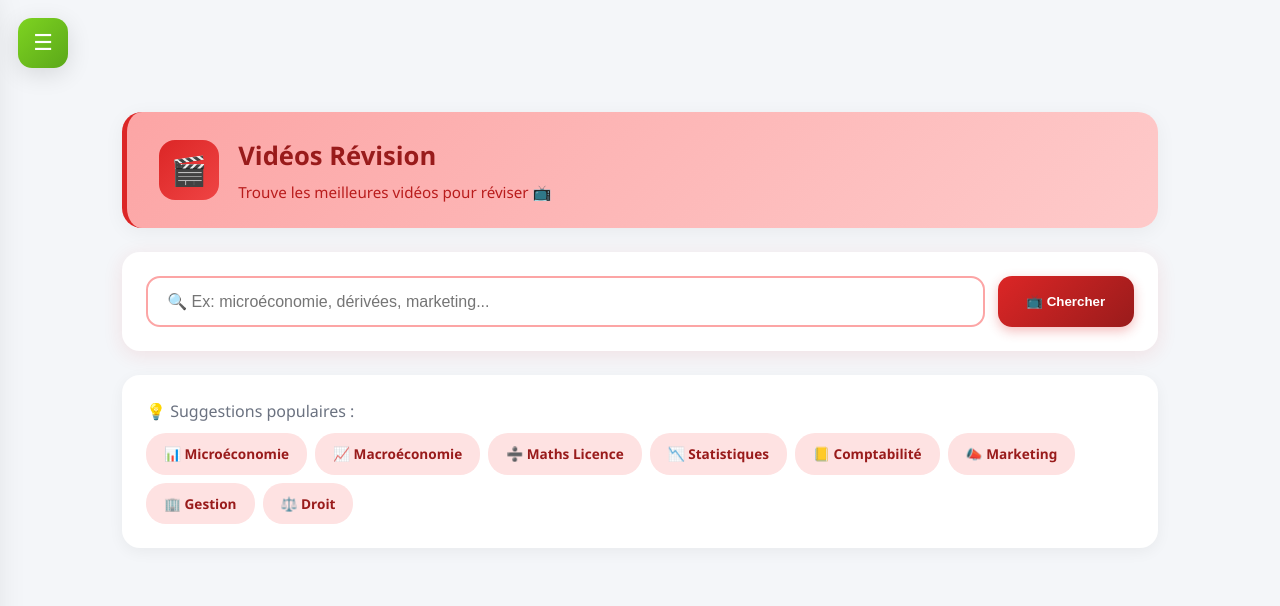
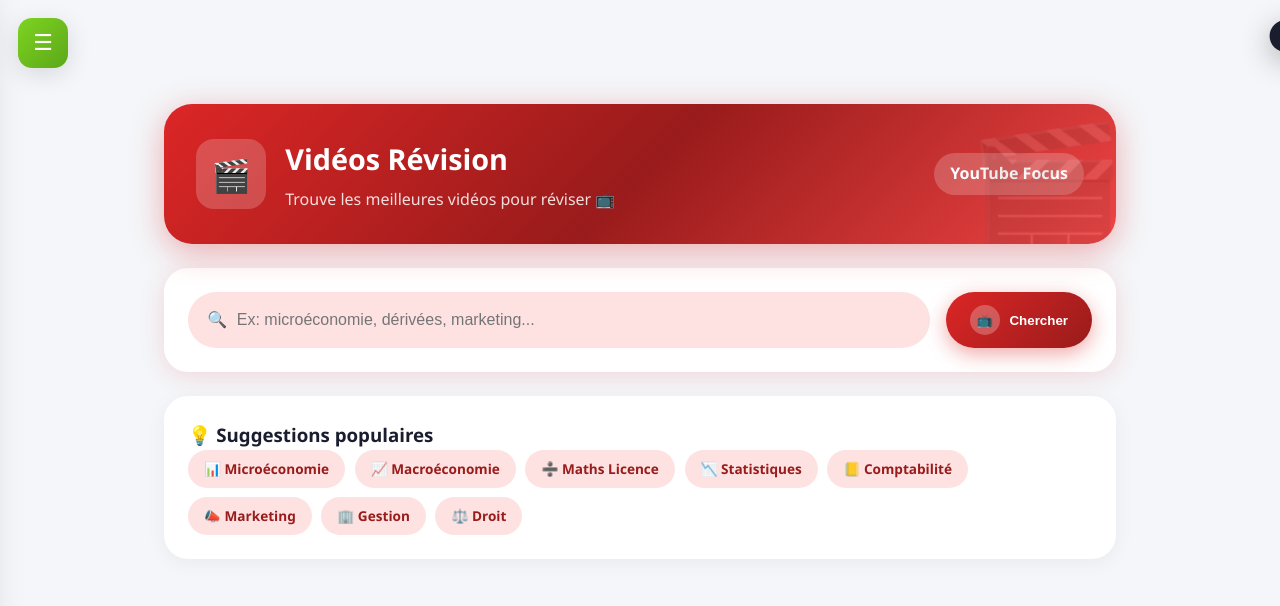
Before and after one commit to henoctoure846-hash/nokirova, a Flask app: page /videos in a window 1280 px wide. Shown: the top 606 px of the page. Run offline with Flask 3, Linux system fonts and the light colour scheme; data that the repository does not hold is empty; parts of the project's set-up code (start-up, migrations or seed data) failed here and were passed over; some libraries are stand-ins or nearby versions.

Commit message:
✨ Videos redesign PRO

```diff
--- a/web/templates/videos.html
+++ b/web/templates/videos.html
@@ -1,77 +1,234 @@
 {% extends "base.html" %}
 {% block title %}Vidéos Révision - NOKIROVA{% endblock %}
 {% block contenu %}
-<div class="page-container">
 
-  <div class="page-header" style="background: linear-gradient(135deg, #FCA5A5, #FECACA); border-left: 5px solid #DC2626;">
-    <div class="page-header-icon" style="background: linear-gradient(135deg, #DC2626, #EF4444);">🎬</div>
-    <div>
-      <h1 class="page-title" style="color: #991B1B;">Vidéos Révision</h1>
-      <p class="page-subtitle" style="color: #B91C1C;">Trouve les meilleures vidéos pour réviser 📺</p>
+<!-- TOAST -->
+<div id="toast" style="
+position:fixed; top:20px; right:20px; z-index:9999;
+background:#1A1D2E; color:white; padding:1rem 1.5rem;
+border-radius:16px; font-weight:600; font-size:0.95rem;
+box-shadow:0 8px 30px rgba(0,0,0,0.3);
+transform:translateX(120%); transition:0.4s;
+display:flex; align-items:center; gap:0.8rem; max-width:320px;">
+</div>
+
+<div class="vid-container">
+
+  <!-- HEADER PREMIUM -->
+  <div class="vid-header">
+    <div class="vid-header-bg">🎬</div>
+    <div class="vid-header-icon">🎬</div>
+    <div class="vid-header-text">
+      <h1>Vidéos Révision</h1>
+      <p>Trouve les meilleures vidéos pour réviser 📺</p>
+    </div>
+    <div class="vid-badge">YouTube Focus</div>
+  </div>
+
+  <!-- SEARCH -->
+  <div class="vid-search-card">
+    <div class="vid-search-input-wrap">
+      <span>🔍</span>
+      <input type="text" id="recherche"
+        placeholder="Ex: microéconomie, dérivées, marketing..."
+        onkeypress="if(event.key==='Enter') chercher()">
+    </div>
+
+    <button onclick="chercher()" class="vid-btn-search">
+      <span class="vid-btn-circle">📺</span>
+      Chercher
+    </button>
+  </div>
+
+  <!-- SUGGESTIONS -->
+  <div class="vid-suggestions">
+    <h3>💡 Suggestions populaires</h3>
+
+    <div class="vid-tags">
+      <span onclick="rechercheRapide('microéconomie')">📊 Microéconomie</span>
+      <span onclick="rechercheRapide('macroéconomie')">📈 Macroéconomie</span>
+      <span onclick="rechercheRapide('mathématiques licence')">➗ Maths Licence</span>
+      <span onclick="rechercheRapide('statistiques')">📉 Statistiques</span>
+      <span onclick="rechercheRapide('comptabilité')">📒 Comptabilité</span>
+      <span onclick="rechercheRapide('marketing')">📣 Marketing</span>
+      <span onclick="rechercheRapide('gestion entreprise')">🏢 Gestion</span>
+      <span onclick="rechercheRapide('droit')">⚖️ Droit</span>
     </div>
   </div>
 
-  <div class="search-card">
-    <input type="text" id="recherche" placeholder="🔍 Ex: microéconomie, dérivées, marketing..." onkeypress="if(event.key==='Enter') chercher()"/>
-    <button onclick="chercher()" class="btn-rouge">📺 Chercher</button>
+  <!-- RESULT -->
+  <div id="zone-iframe" class="vid-result" style="display:none;">
+    <div class="vid-result-header">
+      <h3>📺 Résultats</h3>
+      <span>Astuce : clique sur une vidéo pour ouvrir YouTube</span>
+    </div>
+    <iframe id="yt-iframe" allowfullscreen></iframe>
   </div>
 
-  <div class="suggestions">
-    <p style="color:#6B7280; margin-bottom:0.5rem;">💡 Suggestions populaires :</p>
-    <div class="tags">
-      <span class="tag" onclick="rechercheRapide('microéconomie')">📊 Microéconomie</span>
-      <span class="tag" onclick="rechercheRapide('macroéconomie')">📈 Macroéconomie</span>
-      <span class="tag" onclick="rechercheRapide('mathématiques licence')">➗ Maths Licence</span>
-      <span class="tag" onclick="rechercheRapide('statistiques')">📉 Statistiques</span>
-      <span class="tag" onclick="rechercheRapide('comptabilité')">📒 Comptabilité</span>
-      <span class="tag" onclick="rechercheRapide('marketing')">📣 Marketing</span>
-      <span class="tag" onclick="rechercheRapide('gestion entreprise')">🏢 Gestion</span>
-      <span class="tag" onclick="rechercheRapide('droit')">⚖️ Droit</span>
-    </div>
-  </div>
-
-  <div id="zone-iframe" style="display:none;" class="iframe-container">
-    <h3 style="color:#991B1B; margin-bottom:1rem;">📺 Résultats sur YouTube</h3>
-    <iframe id="yt-iframe" allowfullscreen></iframe>
-    <p style="color:#9CA3AF; font-size:0.85rem; margin-top:0.5rem;">💡 Astuce : ouvre une vidéo dans un nouvel onglet en cliquant sur le titre</p>
-  </div>
 </div>
 
 <style>
-  .page-container { padding:2rem; max-width:1100px; margin:0 auto;}
-  .page-header { display:flex; align-items:center; gap:1.2rem; border-radius:20px; padding:1.5rem 2rem; margin-bottom:1.5rem; box-shadow:0 4px 20px rgba(0,0,0,0.05);}
-  .page-header-icon { width:60px; height:60px; border-radius:16px; display:flex; align-items:center; justify-content:center; font-size:1.8rem; color:white;}
-  .page-title { font-size:1.6rem; font-weight:800; margin:0;}
-  .page-subtitle { margin:0.2rem 0 0; font-size:0.95rem;}
 
-  .search-card { background:white; border-radius:18px; padding:1.5rem; margin-bottom:1.5rem; box-shadow:0 4px 20px rgba(220,38,38,0.1); display:flex; gap:0.8rem; flex-wrap:wrap;}
-  .search-card input { flex:1; min-width:250px; padding:0.9rem 1.2rem; border:2px solid #FCA5A5; border-radius:14px; font-size:1rem; outline:none;}
-  .search-card input:focus { border-color:#DC2626;}
-  .btn-rouge { background:linear-gradient(135deg, #DC2626, #991B1B); color:white; border:none; padding:0.9rem 1.8rem; border-radius:14px; font-weight:700; cursor:pointer; box-shadow:0 4px 12px rgba(220,38,38,0.3);}
-  .btn-rouge:hover { transform:translateY(-2px);}
+/* CONTAINER */
+.vid-container { padding:1.5rem; max-width:1000px; margin:0 auto; }
 
-  .suggestions { background:white; border-radius:18px; padding:1.5rem; margin-bottom:1.5rem; box-shadow:0 4px 15px rgba(0,0,0,0.05);}
-  .tags { display:flex; flex-wrap:wrap; gap:0.5rem;}
-  .tag { background:#FEE2E2; color:#991B1B; padding:0.5rem 1rem; border-radius:20px; font-size:0.85rem; font-weight:600; cursor:pointer; transition:0.2s; border:2px solid transparent;}
-  .tag:hover { background:#DC2626; color:white; transform:translateY(-2px);}
+/* HEADER */
+.vid-header {
+  position:relative; overflow:hidden;
+  background:linear-gradient(135deg,#DC2626,#991B1B,#EF4444);
+  border-radius:28px; padding:2rem;
+  display:flex; align-items:center; gap:1.2rem;
+  color:white; margin-bottom:1.5rem;
+  box-shadow:0 8px 32px rgba(220,38,38,0.35);
+}
+.vid-header-bg {
+  position:absolute; right:-10px; top:-20px;
+  font-size:8rem; opacity:0.1;
+}
+.vid-header-icon {
+  width:70px; height:70px;
+  background:rgba(255,255,255,0.2);
+  border-radius:18px;
+  display:flex; align-items:center; justify-content:center;
+  font-size:2rem;
+}
+.vid-header-text h1 { margin:0; font-size:1.8rem; font-weight:900; }
+.vid-header-text p { margin:0.3rem 0 0; opacity:0.85; }
+.vid-badge {
+  margin-left:auto;
+  background:rgba(255,255,255,0.2);
+  padding:0.5rem 1rem;
+  border-radius:50px;
+  font-weight:700;
+}
 
-  .iframe-container { background:white; border-radius:18px; padding:1.5rem; box-shadow:0 4px 20px rgba(0,0,0,0.08);}
-  iframe { width:100%; height:600px; border:none; border-radius:14px; box-shadow:0 4px 15px rgba(0,0,0,0.1);}
+/* SEARCH */
+.vid-search-card {
+  background:white;
+  border-radius:24px;
+  padding:1.5rem;
+  display:flex;
+  gap:1rem;
+  flex-wrap:wrap;
+  margin-bottom:1.5rem;
+  box-shadow:0 4px 24px rgba(220,38,38,0.15);
+}
+.vid-search-input-wrap {
+  flex:1;
+  display:flex;
+  align-items:center;
+  gap:0.6rem;
+  background:#FEE2E2;
+  border-radius:50px;
+  padding:0.8rem 1.2rem;
+}
+.vid-search-input-wrap input {
+  flex:1;
+  border:none;
+  background:transparent;
+  outline:none;
+  font-size:1rem;
+}
+.vid-btn-search {
+  display:flex;
+  align-items:center;
+  gap:0.6rem;
+  padding:0.8rem 1.5rem;
+  border:none;
+  border-radius:50px;
+  font-weight:800;
+  cursor:pointer;
+  background:linear-gradient(135deg,#DC2626,#991B1B);
+  color:white;
+  box-shadow:0 6px 20px rgba(220,38,38,0.4);
+  transition:0.3s;
+}
+.vid-btn-search:hover {
+  transform:translateY(-3px);
+}
+.vid-btn-circle {
+  background:rgba(255,255,255,0.25);
+  border-radius:50%;
+  width:30px; height:30px;
+  display:flex; align-items:center; justify-content:center;
+}
+
+/* SUGGESTIONS */
+.vid-suggestions {
+  background:white;
+  border-radius:24px;
+  padding:1.5rem;
+  margin-bottom:1.5rem;
+  box-shadow:0 4px 20px rgba(0,0,0,0.05);
+}
+.vid-tags {
+  display:flex;
+  flex-wrap:wrap;
+  gap:0.6rem;
+}
+.vid-tags span {
+  background:#FEE2E2;
+  color:#991B1B;
+  padding:0.5rem 1rem;
+  border-radius:50px;
+  font-weight:700;
+  font-size:0.85rem;
+  cursor:pointer;
+  transition:0.2s;
+}
+.vid-tags span:hover {
+  background:#DC2626;
+  color:white;
+  transform:translateY(-2px);
+}
+
+/* RESULT */
+.vid-result {
+  background:white;
+  border-radius:24px;
+  padding:1.5rem;
+  box-shadow:0 4px 24px rgba(0,0,0,0.08);
+}
+.vid-result-header {
+  margin-bottom:1rem;
+}
+iframe {
+  width:100%;
+  height:550px;
+  border:none;
+  border-radius:18px;
+  box-shadow:0 8px 24px rgba(0,0,0,0.2);
+}
+
+/* RESPONSIVE */
+@media(max-width:640px){
+  iframe { height:400px; }
+}
+
 </style>
 
 <script>
-function chercher() {
-  const q = document.getElementById('recherche').value.trim();
-  if (!q) { alert('⚠️ Tape ce que tu veux chercher !'); return; }
-  const url = 'https://www.youtube.com/embed?listType=search&list=' + encodeURIComponent(q + ' cours révision');
-  document.getElementById('yt-iframe').src = url;
-  document.getElementById('zone-iframe').style.display = 'block';
-  document.getElementById('zone-iframe').scrollIntoView({behavior:'smooth'});
+function toast(msg){
+  const t=document.getElementById('toast');
+  t.innerHTML=msg;
+  t.style.transform='translateX(0)';
+  setTimeout(()=>{t.style.transform='translateX(120%)'},3000);
 }
 
-function rechercheRapide(q) {
-  document.getElementById('recherche').value = q;
+function chercher(){
+  const q=document.getElementById('recherche').value.trim();
+  if(!q){ toast('⚠️ Tape ce que tu veux chercher !'); return; }
+  const url='https://www.youtube.com/embed?listType=search&list='+encodeURIComponent(q+' cours révision');
+  document.getElementById('yt-iframe').src=url;
+  document.getElementById('zone-iframe').style.display='block';
+  document.getElementById('zone-iframe').scrollIntoView({behavior:'smooth'});
+  toast('📺 Résultats chargés !');
+}
+
+function rechercheRapide(q){
+  document.getElementById('recherche').value=q;
   chercher();
 }
 </script>
+
 {% endblock %}
```
